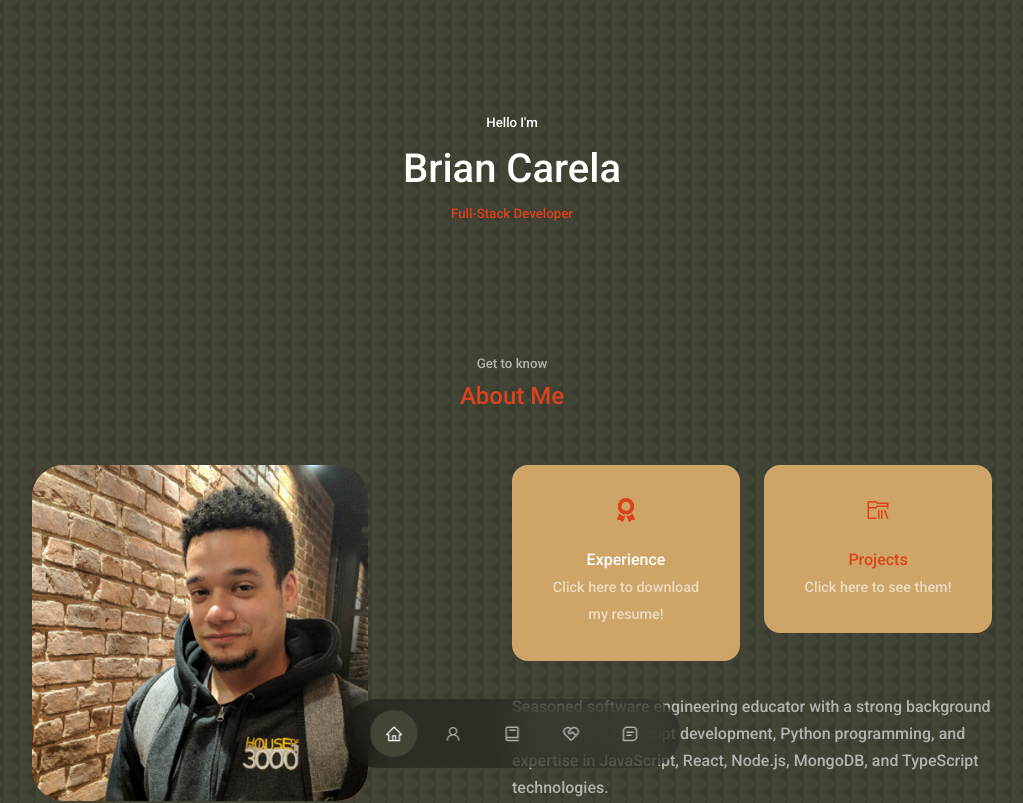
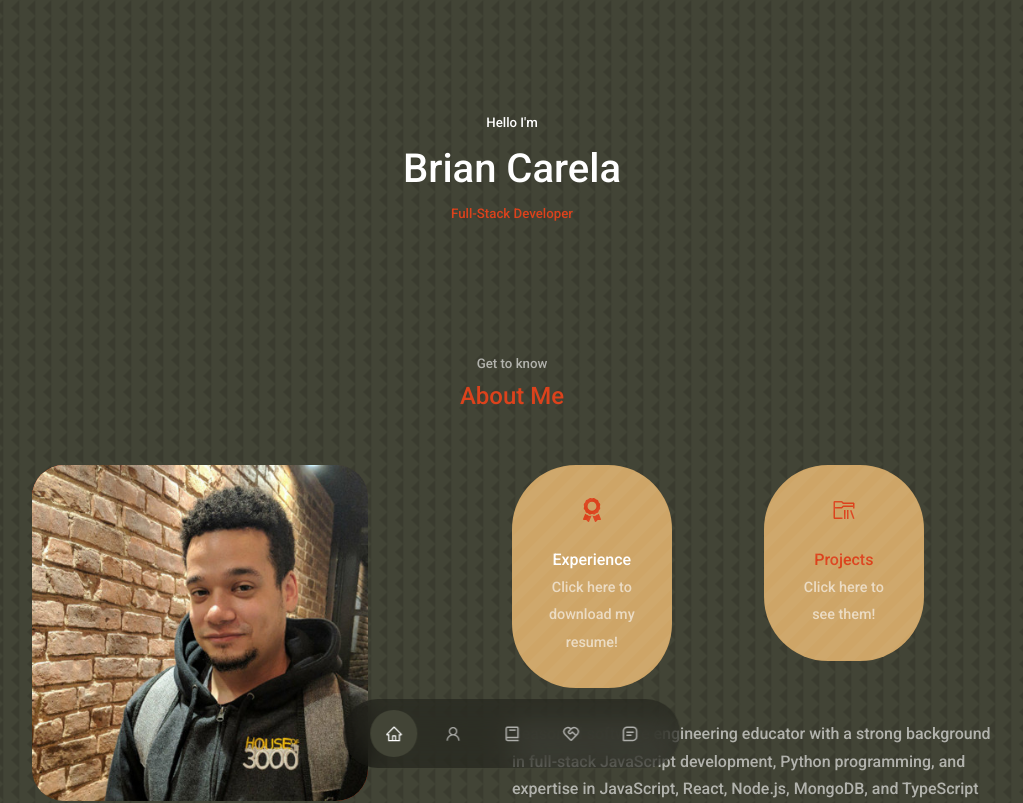
Before and after one commit to BrianCarela/Portfolio, a React (Create React App) app: page / in a window 1280 px wide. Shown: the top 803 px of the page, without its empty margins (128-1151 px from the left). Built offline with nearby package versions, Linux system fonts and the light colour scheme.

Commit message:
Update Intro.jsx

```diff
--- a/src/components/intro/Intro.jsx
+++ b/src/components/intro/Intro.jsx
@@ -29,13 +29,13 @@ const Intro = () => {
         </div>
         <div className="about__content">
           <div className="about__cards">
-            <article className="about__card" onClick={handleDownloadResume}>
+            <article className="about__card sand-stripes" onClick={handleDownloadResume}>
               <FaAward className="about__icon" />
               <h5>Experience</h5>
               <small>Click here to download my resume!</small>
             </article>
             <a href="#portfolio">
-            <article className="about__card">
+            <article className="about__card sand-stripes">
               <VscFolderLibrary className="about__icon" />
               <h5>Projects</h5>
               <small>Click here to see them!</small>
```
